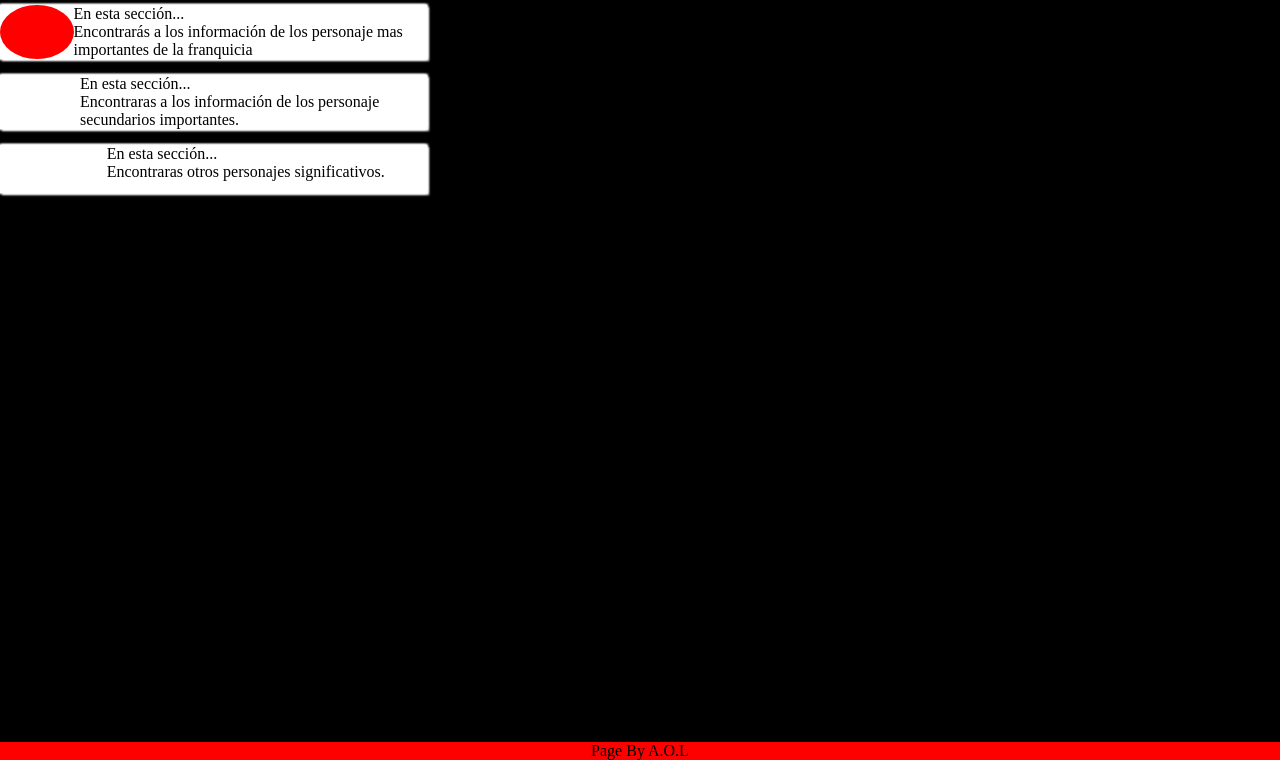
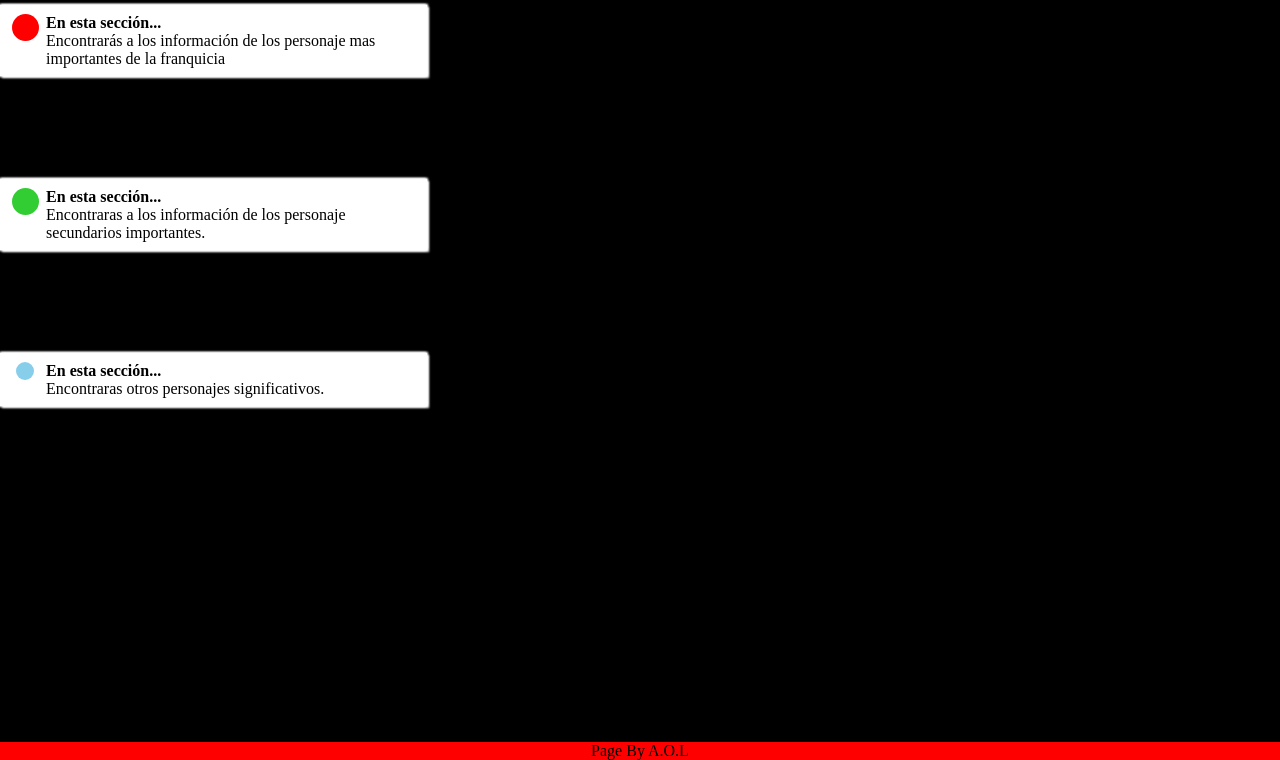
Before and after one commit to SoulOppen/Curso_Vue_star_wars_fetch, a plain HTML site: page index.html in a window 1280 px wide. Shown: the part 40-800 px from the top of the page. Drawn offline with Linux system fonts and the light colour scheme.

Commit message:
fix:circle

```diff
--- a/index.html
+++ b/index.html
@@ -28,7 +28,9 @@
         </div>
         <div class="section__item">
           <div class="section__card">
-            <div class="section__circle"></div>
+            <div class="section__circle">
+              <div class="circle circle--limegreen"></div>
+            </div>
             <div class="section__text">
               <p class="text__bold">En esta sección...</p>
               <p>
@@ -40,7 +42,9 @@
         </div>
         <div class="section__item">
           <div class="section__card">
-            <div class="section__circle"></div>
+            <div class="section__circle">
+              <div class="circle circle--skyblue"></div>
+            </div>
             <div class="section__text">
               <p class="text__bold">En esta sección...</p>
               <p>Encontraras otros personajes significativos.</p>
--- a/style.css
+++ b/style.css
@@ -25,26 +25,39 @@ footer {
 .section__item {
   display: grid;
   grid-template-columns: repeat(3, 1fr);
+  grid-template-rows: repeat(2, 1fr);
 }
 .section__card {
   display: flex;
   background: white;
-  border: 5%;
   box-shadow: 2px 2px 2px white, -1px 1px 2px white, -1px -1px 2px white,
     1px -1px 2px white;
   margin: 1vh auto;
+  padding: 2% 1%;
   min-height: 3rem;
   width: 100%;
 }
 .section__circle {
   display: flex;
   justify-content: center;
-  width: 25%;
+  width: 10%;
   height: 100%;
 }
 .circle {
   background: red;
   border-radius: 100%;
-  width: 100%;
-  height: 100%;
+  height: 50%;
+  aspect-ratio: 1/1;
 }
+.circle--limegreen {
+  background-color: limegreen;
+}
+.circle--skyblue {
+  background-color: skyblue;
+}
+.section__text {
+  flex: 1;
+}
+.text__bold {
+  font-weight: bold;
+}
```
